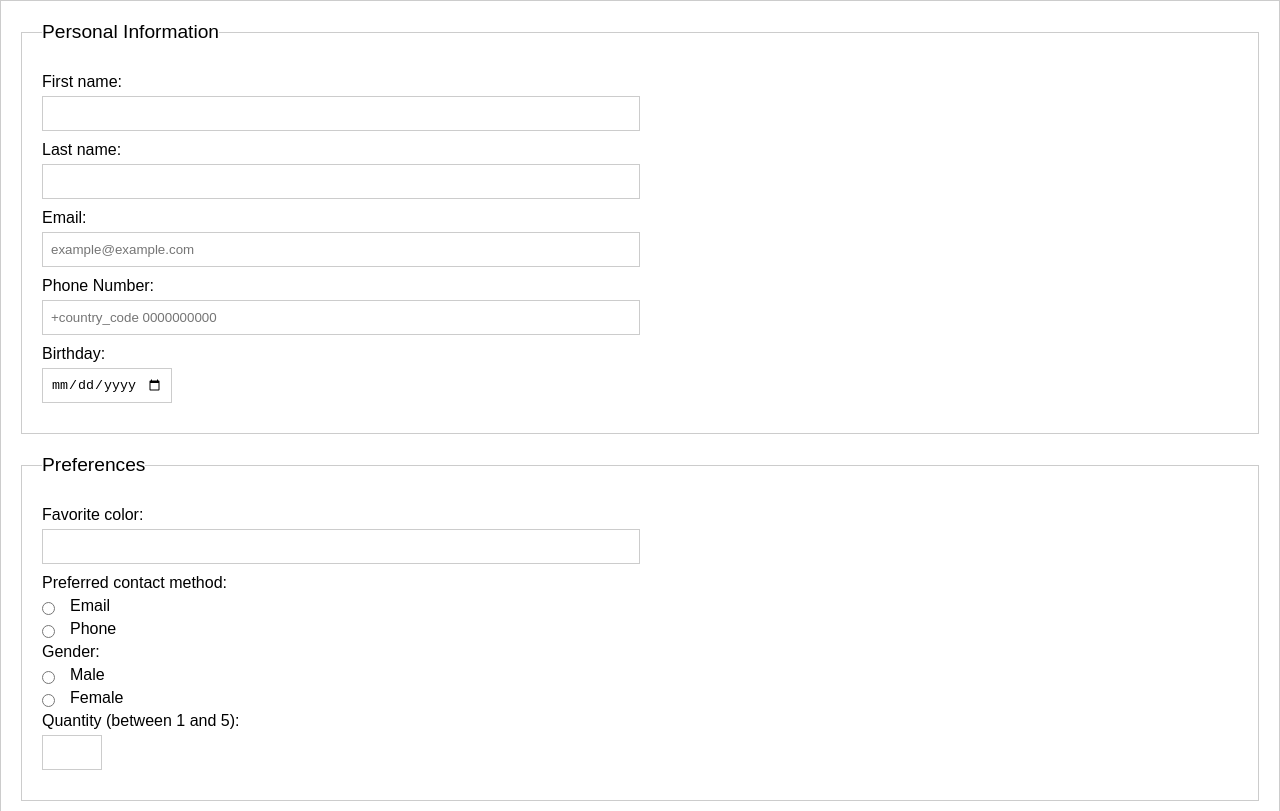
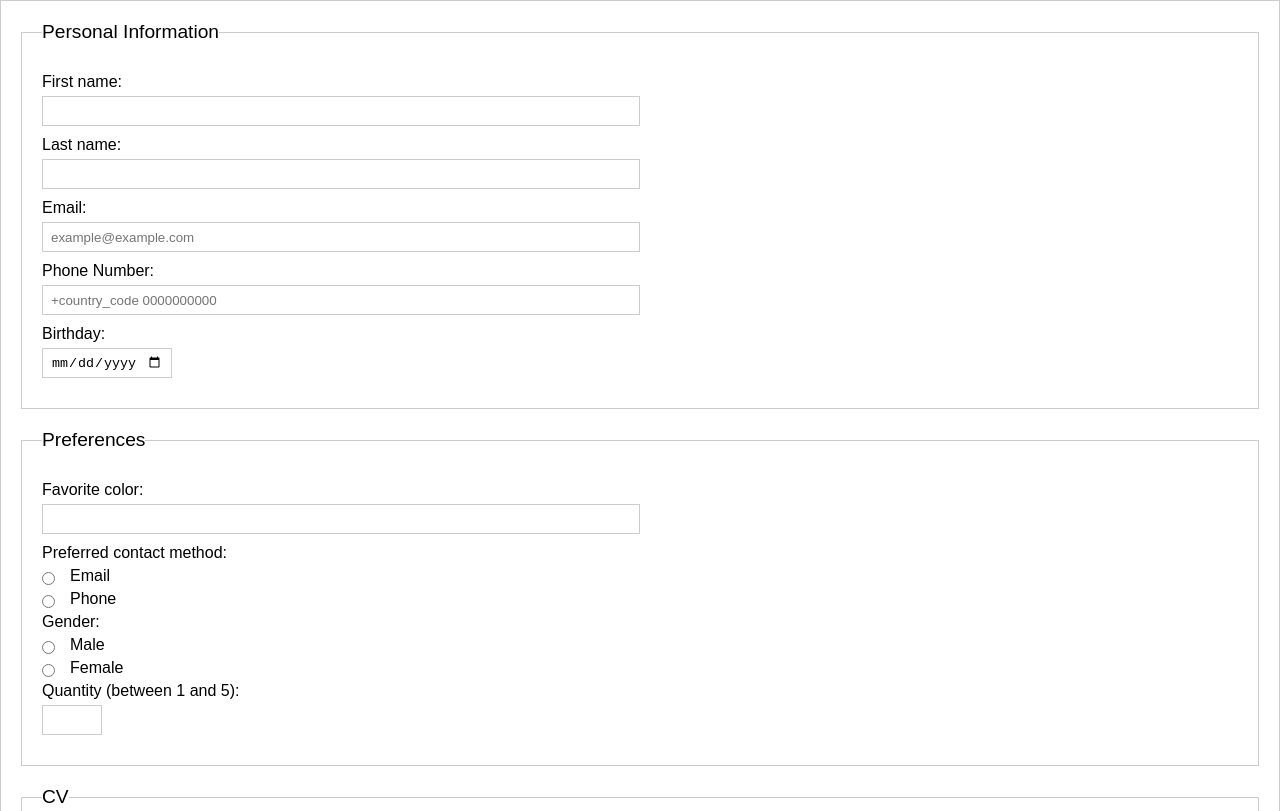
Before and after one commit to Idiane05/week-4-replicate-and-style-a-form-Idiane05, a plain HTML site: page index.html in a window 1280 px wide. Shown: the top 811 px of the page. Drawn offline with Linux system fonts and the light colour scheme.

Commit message:
feat/form

```diff
--- a/styles.css
+++ b/styles.css
@@ -38,7 +38,7 @@ input[type="tel"],
 input[type="date"],
 input[type="number"] {
     width: 50%;
-    height: 35px;
+    height: 30px;
     padding: 8px;
     margin-bottom: 10px;
     border: 1px solid #ccc;
```
